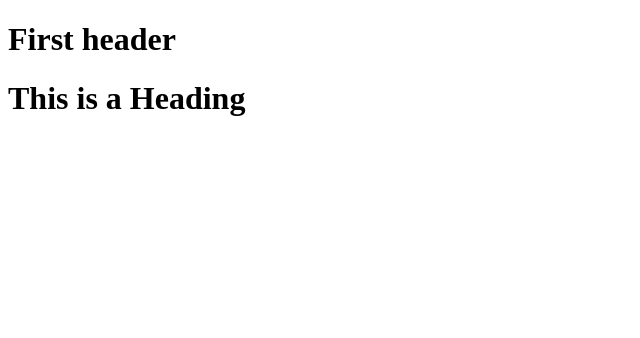
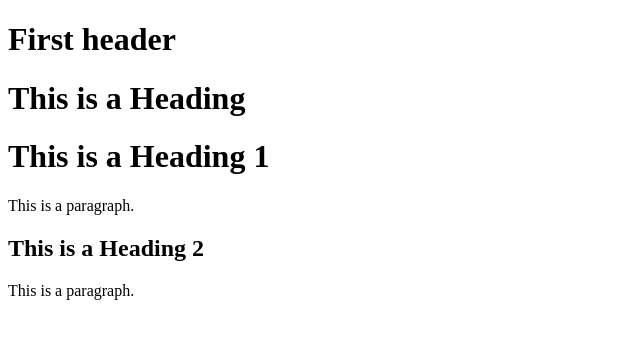
Before and after one commit to habibna/learningGit, a plain HTML site: page index.html in a window 1280 px wide. Shown: the whole page, without its empty margins (0-640 px from the left). Drawn offline with Linux system fonts and the light colour scheme.

Commit message:
Update index.html

```diff
--- a/index.html
+++ b/index.html
@@ -9,5 +9,10 @@
 
 
 <h1>This is a Heading</h1>
+<h1>This is a Heading 1</h1>
+<p>This is a paragraph.</p>
+
+<h2>This is a Heading 2</h2>
+<p>This is a paragraph.</p>
 </body>
 </html>
```
